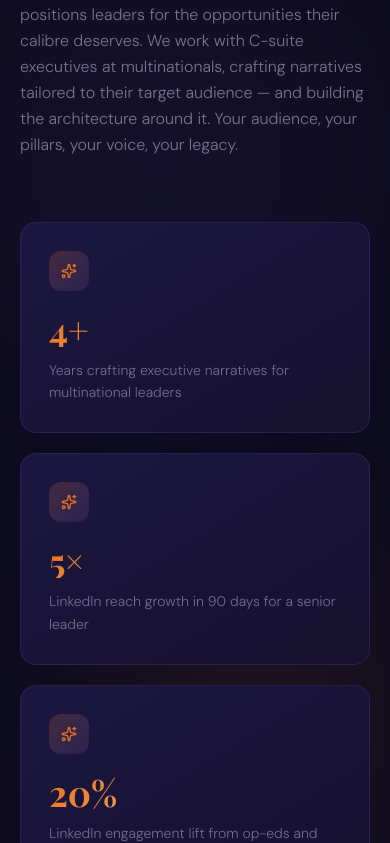
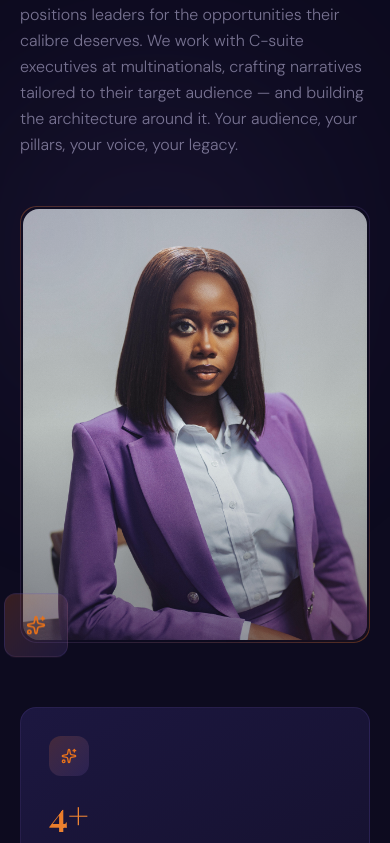
Before and after one commit to VictorAyo25/beta_narrative, a Next.js app: page / in a window 390 px wide. Shown: the part 2209-3052 px from the top of the page. Built offline with nearby package versions, Linux system fonts and the light colour scheme; no server answers; the database is empty; a web font is replaced by a local one.

Commit message:
fix: improve mobile menu visibility, navigation scroll, and add profile image

```diff
--- a/src/app/globals.css
+++ b/src/app/globals.css
@@ -113,6 +113,14 @@ select {
   backdrop-filter: blur(12px);
   -webkit-backdrop-filter: blur(12px);
   border: 1px solid rgba(107, 79, 173, 0.15);
+}
+
+.mobile-menu {
+  background: rgba(21, 17, 46, 0.95);
+  backdrop-filter: blur(24px);
+  -webkit-backdrop-filter: blur(24px);
+  border: 1px solid rgba(107, 79, 173, 0.3);
+  box-shadow: 0 25px 50px -12px rgba(0, 0, 0, 0.5), 0 0 40px rgba(107, 79, 173, 0.15);
 }
 
 .glow-orange {
--- a/src/components/Navbar.tsx
+++ b/src/components/Navbar.tsx
@@ -1,7 +1,6 @@
 'use client';
 
-import { useState, useEffect } from 'react';
-import Link from 'next/link';
+import { useState, useEffect, useCallback } from 'react';
 import { motion, AnimatePresence } from 'framer-motion';
 import { Menu, X } from 'lucide-react';
 
@@ -23,23 +22,56 @@ export default function Navbar() {
         return () => window.removeEventListener('scroll', handleScroll);
     }, []);
 
+    // Smooth scroll to section with offset for fixed header
+    const scrollToSection = useCallback((e: React.MouseEvent<HTMLAnchorElement>, href: string) => {
+        e.preventDefault();
+        setIsOpen(false);
+
+        const targetId = href.replace('#', '');
+        const element = document.getElementById(targetId);
+
+        if (element) {
+            const headerOffset = 80;
+            const elementPosition = element.getBoundingClientRect().top;
+            const offsetPosition = elementPosition + window.pageYOffset - headerOffset;
+
+            window.scrollTo({
+                top: offsetPosition,
+                behavior: 'smooth'
+            });
+        }
+    }, []);
+
+    // Scroll to top for logo
+    const scrollToTop = useCallback((e: React.MouseEvent<HTMLAnchorElement>) => {
+        e.preventDefault();
+        window.scrollTo({
+            top: 0,
+            behavior: 'smooth'
+        });
+    }, []);
+
     return (
         <nav
             className={`fixed top-0 left-0 right-0 z-50 transition-all duration-500 ${scrolled
-                    ? 'glass py-3'
-                    : 'bg-transparent py-5'
+                ? 'glass py-3'
+                : 'bg-transparent py-5'
                 }`}
         >
             <div className="max-w-7xl mx-auto px-5 sm:px-8 lg:px-10">
                 <div className="flex items-center justify-between">
                     {/* Logo */}
-                    <Link href="/" className="flex-shrink-0 group">
+                    <a
+                        href="#"
+                        onClick={scrollToTop}
+                        className="flex-shrink-0 group cursor-pointer"
+                    >
                         <span className="font-serif text-xl md:text-2xl tracking-wide">
                             <span className="text-[#FAF9FF] group-hover:text-[#E8721A] transition-colors duration-300">Beta</span>
                             <span className="text-[#E8721A]"> </span>
                             <span className="text-[#B8A4E8] group-hover:text-[#FAF9FF] transition-colors duration-300">Narrative</span>
                         </span>
-                    </Link>
+                    </a>
 
                     {/* Desktop Navigation */}
                     <div className="hidden md:flex items-center gap-1">
@@ -47,6 +79,7 @@ export default function Navbar() {
                             <a
                                 key={link.href}
                                 href={link.href}
+                                onClick={(e) => scrollToSection(e, link.href)}
                                 className="link-underline px-4 py-2 text-[13px] font-medium tracking-wide text-[#B8A4E8] hover:text-[#FAF9FF] transition-colors duration-300"
                             >
                                 {link.label}
@@ -54,6 +87,7 @@ export default function Navbar() {
                         ))}
                         <a
                             href="#contact"
+                            onClick={(e) => scrollToSection(e, '#contact')}
                             className="ml-4 text-[11px] font-semibold tracking-[0.15em] uppercase text-[#0D0B1F] bg-gradient-to-r from-[#E8721A] to-[#F5A96A] px-6 py-2.5 rounded-full hover:shadow-[0_0_30px_rgba(232,114,26,0.4)] transition-all duration-300 hover:scale-[1.02]"
                         >
                             Claim Your Spot
@@ -103,16 +137,16 @@ export default function Navbar() {
                         transition={{ duration: 0.3, ease: [0.16, 1, 0.3, 1] }}
                         className="md:hidden overflow-hidden"
                     >
-                        <div className="glass-light mx-4 mt-3 rounded-2xl p-6 space-y-1">
+                        <div className="mobile-menu mx-4 mt-3 rounded-2xl p-6 space-y-1">
                             {navLinks.map((link, i) => (
                                 <motion.a
                                     key={link.href}
                                     href={link.href}
-                                    onClick={() => setIsOpen(false)}
+                                    onClick={(e) => scrollToSection(e, link.href)}
                                     initial={{ opacity: 0, x: -20 }}
                                     animate={{ opacity: 1, x: 0 }}
                                     transition={{ delay: i * 0.05 }}
-                                    className="block px-4 py-3 text-sm font-medium text-[#B8A4E8] hover:text-[#FAF9FF] hover:bg-[#6B4FAD]/10 rounded-xl transition-all duration-200"
+                                    className="block px-4 py-3 text-sm font-medium text-[#FAF9FF] hover:text-[#E8721A] hover:bg-[#6B4FAD]/20 rounded-xl transition-all duration-200"
                                 >
                                     {link.label}
                                 </motion.a>
@@ -120,7 +154,7 @@ export default function Navbar() {
                             <div className="pt-3">
                                 <a
                                     href="#contact"
-                                    onClick={() => setIsOpen(false)}
+                                    onClick={(e) => scrollToSection(e, '#contact')}
                                     className="block text-center text-[11px] font-semibold tracking-[0.15em] uppercase text-[#0D0B1F] bg-gradient-to-r from-[#E8721A] to-[#F5A96A] px-6 py-3.5 rounded-full"
                                 >
                                     Claim Your Spot
--- a/src/components/sections/ValueSection.tsx
+++ b/src/components/sections/ValueSection.tsx
@@ -1,6 +1,7 @@
 'use client';
 
 import { motion } from 'framer-motion';
+import Image from 'next/image';
 import { useContent } from '@/context/ContentContext';
 import SectionLabel from '../SectionLabel';
 import { Sparkles } from 'lucide-react';
@@ -27,13 +28,14 @@ export default function ValueSection() {
             <div className="absolute bottom-[10%] right-[-5%] w-[300px] h-[300px] rounded-full bg-[#E8721A]/8 blur-[80px] pointer-events-none" />
 
             <div className="max-w-6xl mx-auto relative">
-                {/* Header */}
+                {/* Header with Image */}
+                <div className="grid lg:grid-cols-2 gap-12 lg:gap-16 items-center mb-16">
+                    {/* Text Content */}
                     <motion.div
                         initial={{ opacity: 0, y: 24 }}
                         whileInView={{ opacity: 1, y: 0 }}
                         viewport={{ once: true, margin: '-100px' }}
                         transition={{ duration: 0.7, ease: [0.16, 1, 0.3, 1] }}
-                    className="max-w-2xl mb-16"
                     >
                         <SectionLabel>{value.sectionLabel}</SectionLabel>
                         <h2 className="font-serif text-3xl sm:text-4xl lg:text-[2.75rem] font-normal leading-[1.15] text-[#FAF9FF] mt-5 mb-6">
@@ -44,6 +46,45 @@ export default function ValueSection() {
                             {value.body}
                         </p>
                     </motion.div>
+
+                    {/* Profile Image */}
+                    <motion.div
+                        initial={{ opacity: 0, scale: 0.95 }}
+                        whileInView={{ opacity: 1, scale: 1 }}
+                        viewport={{ once: true, margin: '-100px' }}
+                        transition={{ duration: 0.8, delay: 0.2, ease: [0.16, 1, 0.3, 1] }}
+                        className="relative"
+                    >
+                        <div className="relative aspect-[4/5] max-w-md mx-auto lg:mx-0 lg:ml-auto rounded-2xl overflow-hidden">
+                            {/* Gradient border effect */}
+                            <div className="absolute inset-0 rounded-2xl bg-gradient-to-br from-[#E8721A]/30 via-[#6B4FAD]/20 to-[#E8721A]/30 p-[1px]">
+                                <div className="absolute inset-[1px] rounded-2xl bg-[#0D0B1F]" />
+                            </div>
+
+                            {/* Image container */}
+                            <div className="absolute inset-[3px] rounded-2xl overflow-hidden">
+                                <Image
+                                    src="/images/Favour.JPG"
+                                    alt="Favour - PR & Communications Expert"
+                                    fill
+                                    className="object-cover object-center"
+                                    sizes="(max-width: 1024px) 100vw, 50vw"
+                                />
+                                {/* Subtle overlay for better blending */}
+                                <div className="absolute inset-0 bg-gradient-to-t from-[#0D0B1F]/40 via-transparent to-[#6B4FAD]/10" />
+                            </div>
+
+                            {/* Decorative elements */}
+                            <div className="absolute -bottom-3 -right-3 w-24 h-24 rounded-full bg-[#E8721A]/10 blur-2xl pointer-events-none" />
+                            <div className="absolute -top-3 -left-3 w-20 h-20 rounded-full bg-[#6B4FAD]/10 blur-2xl pointer-events-none" />
+                        </div>
+
+                        {/* Floating accent */}
+                        <div className="absolute -bottom-4 -left-4 lg:left-auto lg:-right-8 w-16 h-16 rounded-xl bg-gradient-to-br from-[#E8721A]/20 to-[#6B4FAD]/20 border border-[#6B4FAD]/20 flex items-center justify-center animate-float">
+                            <Sparkles size={20} className="text-[#E8721A]" />
+                        </div>
+                    </motion.div>
+                </div>
 
                 {/* Credentials Grid */}
                 <div className="grid grid-cols-1 sm:grid-cols-3 gap-5">
```
Lines whose indentation alone changed are shown as unchanged.
